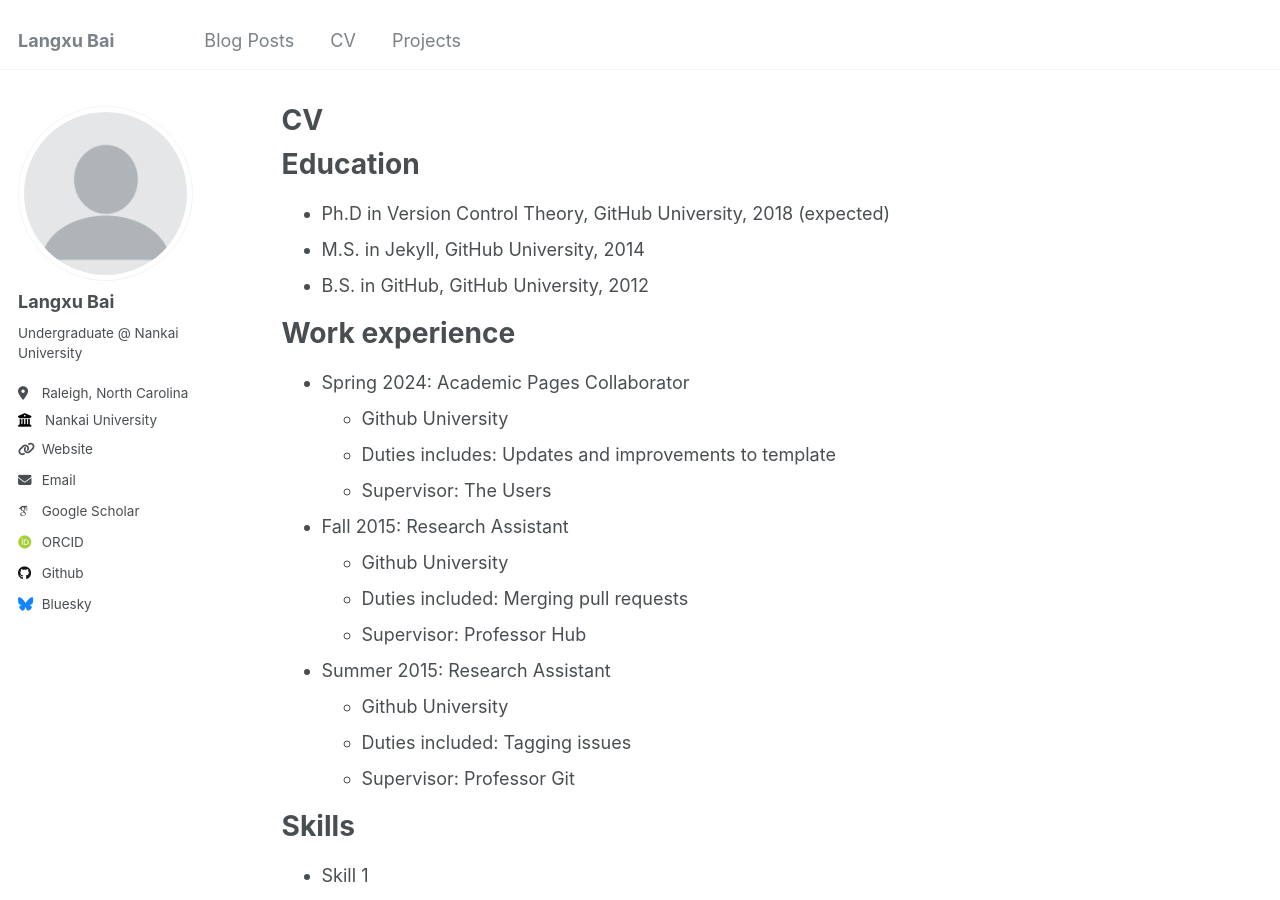
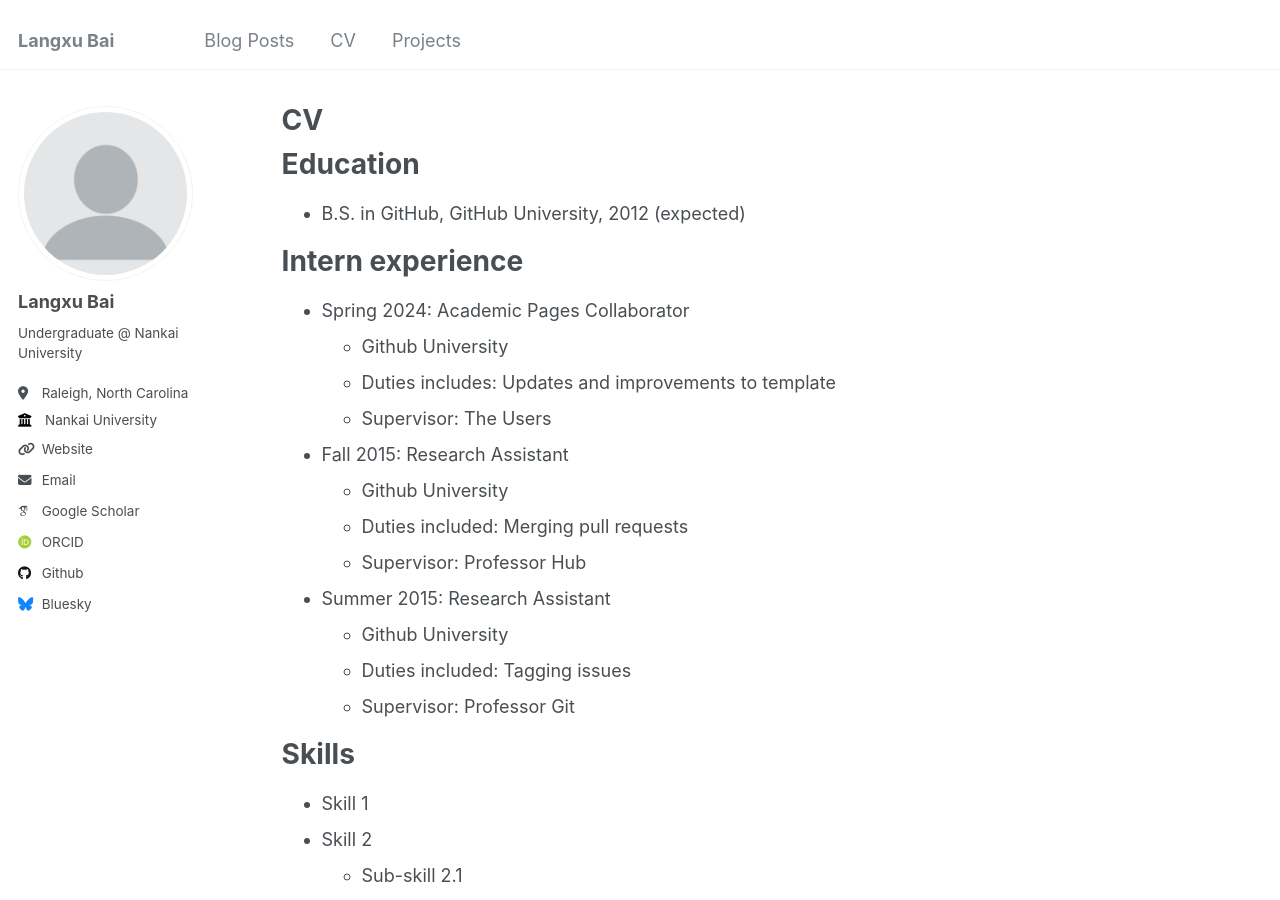
Before and after one commit to langxubai/langxubai.github.io, a Jekyll site: the page built from _pages/cv.md, in a window 1280 px wide and 900 px high. Built offline with Jekyll 4.4.1, drawn with Linux system fonts in a browser that asks for light colours; some web fonts are replaced.

Commit message:
Update cv.md

```diff
--- a/_pages/cv.md
+++ b/_pages/cv.md
@@ -11,11 +11,9 @@
 
 Education
 ======
-* Ph.D in Version Control Theory, GitHub University, 2018 (expected)
-* M.S. in Jekyll, GitHub University, 2014
-* B.S. in GitHub, GitHub University, 2012
+* B.S. in GitHub, GitHub University, 2012 (expected)
 
-Work experience
+Intern experience
 ======
 * Spring 2024: Academic Pages Collaborator
   * Github University
```
